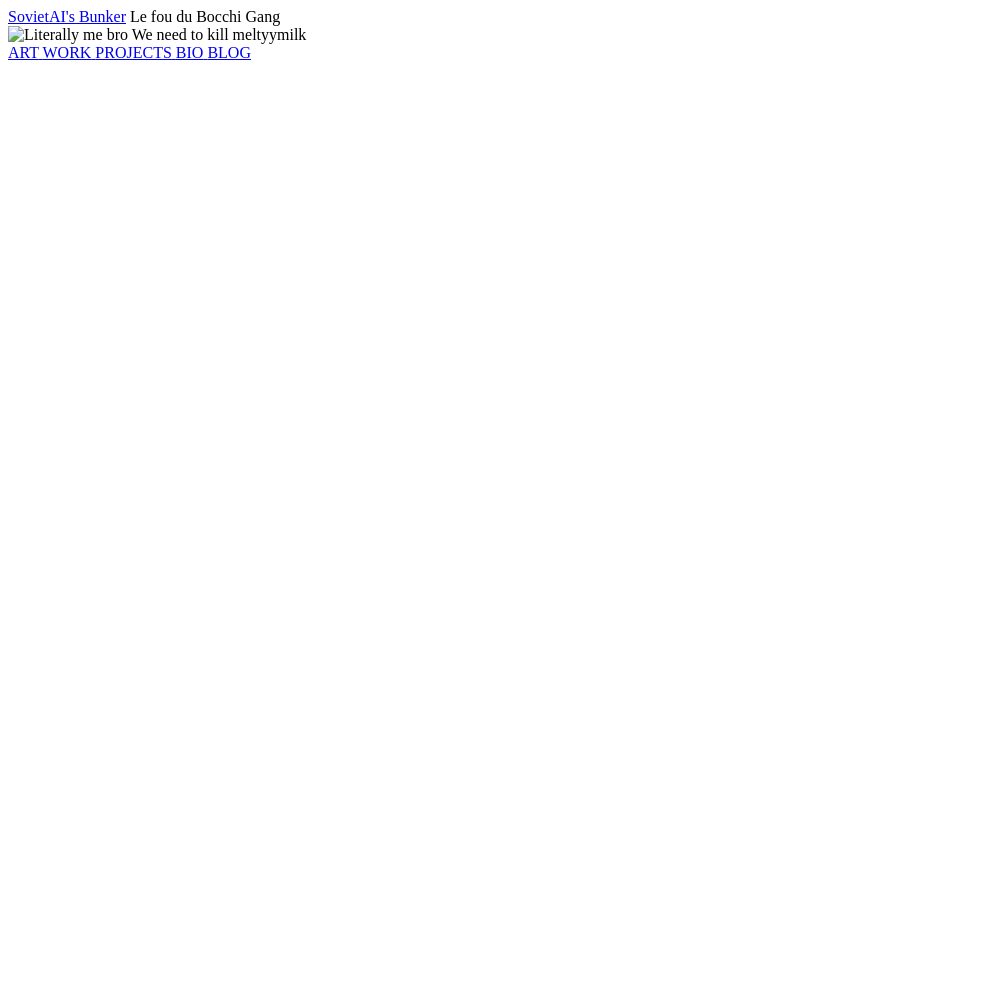
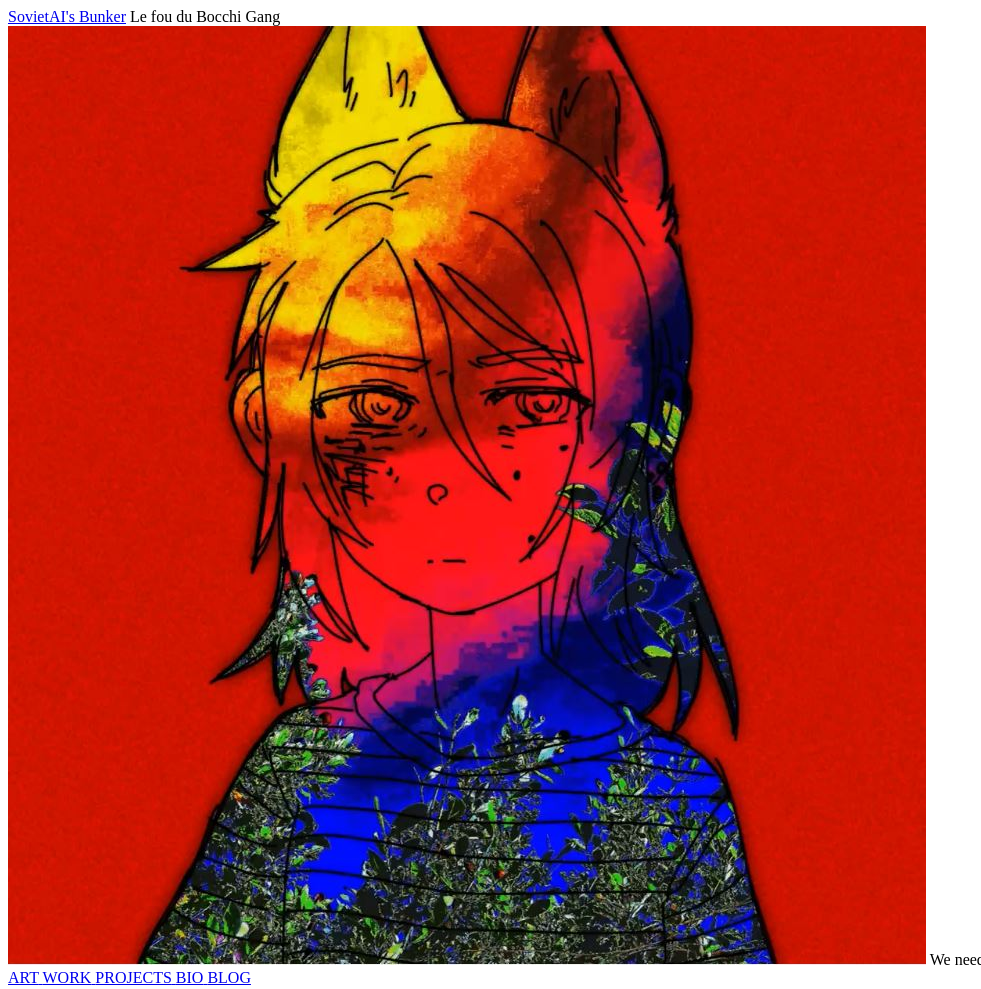
Before and after one commit to SovietAI/SovietAI.github.io, a plain HTML site: page index.html in a window 1280 px wide. Shown: the whole page, without its empty margins (0-981 px from the left). Before the commit the page ends 800 px from the top, so only its background shows below. Drawn offline with Linux system fonts and the light colour scheme.

Commit message:
First update fix1
Small Bug Fixes

```diff
--- a/index.html
+++ b/index.html
@@ -4,7 +4,7 @@
     <meta name="description" content="">
     <meta name="author" content="SovietAI">
     <meta name="theme-color" content="##ce1300">
-    <link rel="icon" href="../assets/logo.png"> <!-- Logo de la tab du site -->
+    <link rel="icon" href="assets/logo.jpg"> <!-- Logo de la tab du site -->
 
     <link rel="stylesheet" href="/sytle.css"> <!-- Lien du stylesheet -->
 
@@ -18,7 +18,7 @@
     </div>
 
     <div class="picture">
-        <img src="**/assets/picture.jpg" alt="Literally me bro">
+        <img src="assets/picture.jpg" alt="Literally me bro">
         <span class="quote"> We need to kill meltyymilk</span>
     </div>
 
```
